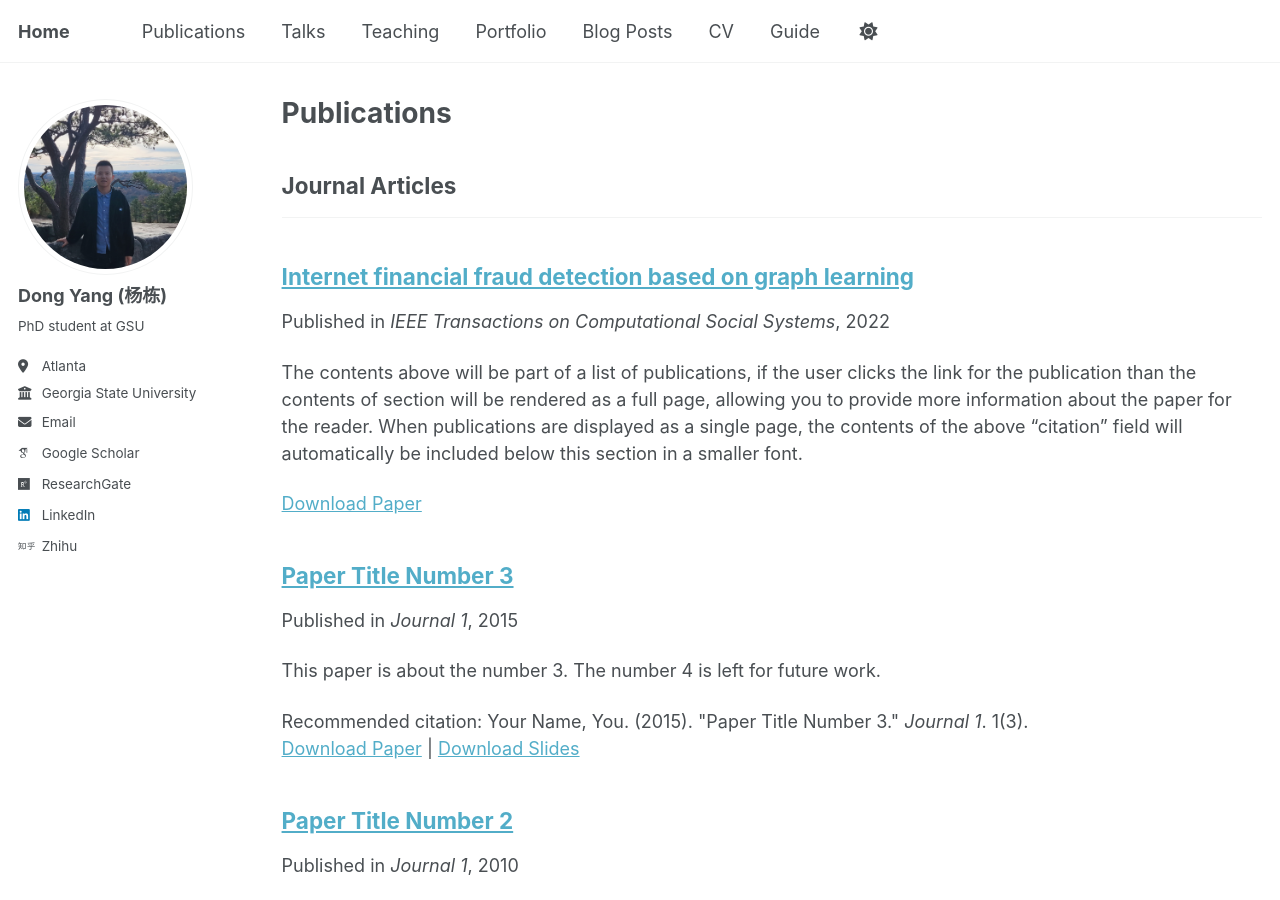
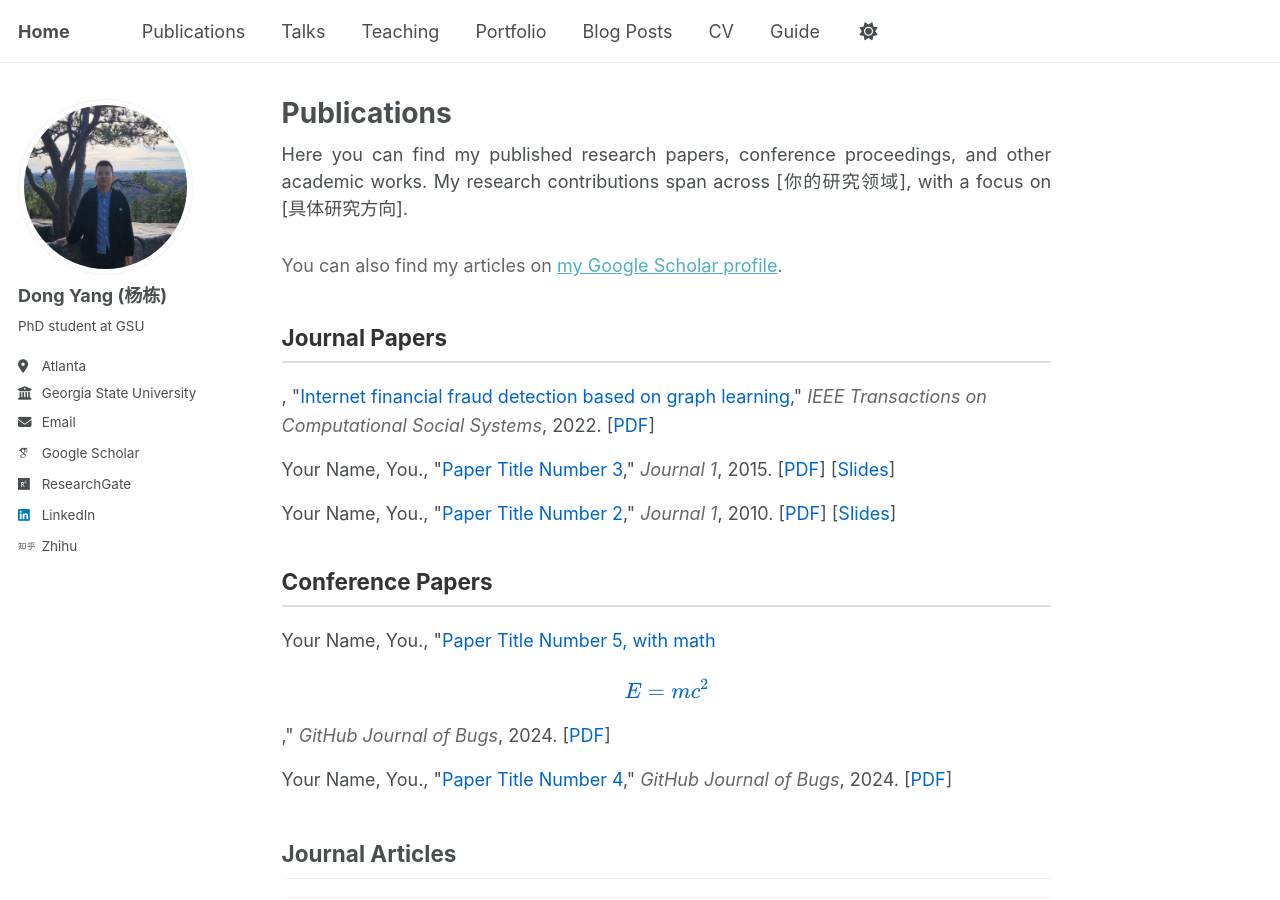
Before and after one commit to DongYang26/DongYang26.github.io, a Jekyll site: the page built from _pages/publications.html, in a window 1280 px wide and 900 px high. Built offline with Jekyll 4.4.1, drawn with Linux system fonts in a browser that asks for light colours; some web fonts are replaced; a script that is not in the unit is left out.

Commit message:
Update publications.html

```diff
--- a/_pages/publications.html
+++ b/_pages/publications.html
@@ -1,4 +1,85 @@
 ---
+layout: single
+title: "Publications"
+permalink: /publications/
+author_profile: true
+---
+
+<div style="text-align: justify; margin-bottom: 30px;">
+<p>Here you can find my published research papers, conference proceedings, and other academic works. My research contributions span across [你的研究领域], with a focus on [具体研究方向].</p>
+</div>
+
+{% if site.author.googlescholar %}
+  <div style="margin-bottom: 20px; color: #666;">
+    You can also find my articles on <a href="{{site.author.googlescholar}}">my Google Scholar profile</a>.
+  </div>
+{% endif %}
+
+<!-- ORCID Display (if you have one) -->
+<!-- Uncomment and add your ORCID if needed
+<div style="margin-bottom: 30px; color: #888;">
+  <strong>ORCID:</strong> <a href="https://orcid.org/0000-0000-0000-0000" target="_blank">0000-0000-0000-0000</a>
+</div>
+-->
+
+<!-- Journal Papers Section -->
+<h2 style="color: #333; border-bottom: 2px solid #ddd; padding-bottom: 10px; margin-bottom: 20px;">Journal Papers</h2>
+
+<ul style="list-style: none; padding: 0;">
+{% assign journal_papers = site.publications | where: "category", "manuscripts" | sort: "date" | reverse %}
+{% for post in journal_papers %}
+  <li style="margin-bottom: 15px; line-height: 1.6;">
+    {% assign authors = post.citation | split: '(' | first | strip %}
+    {% assign year = post.date | date: "%Y" %}
+    {{ authors }}, "<a href="{{ post.url }}" style="color: #0066cc; text-decoration: none;">{{ post.title }}</a>,"
+    <em style="color: #666;">{{ post.venue }}</em>, {{ year }}.
+    {% if post.paperurl %}
+      [<a href="{{ post.paperurl }}" target="_blank" style="color: #0066cc; text-decoration: none;">PDF</a>]
+    {% endif %}
+    {% if post.slidesurl %}
+      [<a href="{{ post.slidesurl }}" target="_blank" style="color: #0066cc; text-decoration: none;">Slides</a>]
+    {% endif %}
+    {% if post.codeurl %}
+      [<a href="{{ post.codeurl }}" target="_blank" style="color: #0066cc; text-decoration: none;">Code</a>]
+    {% endif %}
+  </li>
+{% endfor %}
+</ul>
+
+<!-- Conference Papers Section -->
+<h2 style="color: #333; border-bottom: 2px solid #ddd; padding-bottom: 10px; margin-bottom: 20px; margin-top: 40px;">Conference Papers</h2>
+
+<ul style="list-style: none; padding: 0;">
+{% assign conference_papers = site.publications | where: "category", "conferences" | sort: "date" | reverse %}
+{% for post in conference_papers %}
+  <li style="margin-bottom: 15px; line-height: 1.6;">
+    {% assign authors = post.citation | split: '(' | first | strip %}
+    {% assign year = post.date | date: "%Y" %}
+    {{ authors }}, "<a href="{{ post.url }}" style="color: #0066cc; text-decoration: none;">{{ post.title }}</a>,"
+    <em style="color: #666;">{{ post.venue }}</em>, {{ year }}.
+    {% if post.paperurl %}
+      [<a href="{{ post.paperurl }}" target="_blank" style="color: #0066cc; text-decoration: none;">PDF</a>]
+    {% endif %}
+    {% if post.slidesurl %}
+      [<a href="{{ post.slidesurl }}" target="_blank" style="color: #0066cc; text-decoration: none;">Slides</a>]
+    {% endif %}
+    {% if post.codeurl %}
+      [<a href="{{ post.codeurl }}" target="_blank" style="color: #0066cc; text-decoration: none;">Code</a>]
+    {% endif %}
+  </li>
+{% endfor %}
+</ul>
+
+
+
+
+
+
+
+
+
+
+<!-- ---
 layout: archive
 title: "Publications"
 permalink: /publications/
@@ -31,3 +112,7 @@ author_profile: true
     {% include archive-single.html %}
   {% endfor %}
 {% endif %}
+
+
+
+ -->
```
